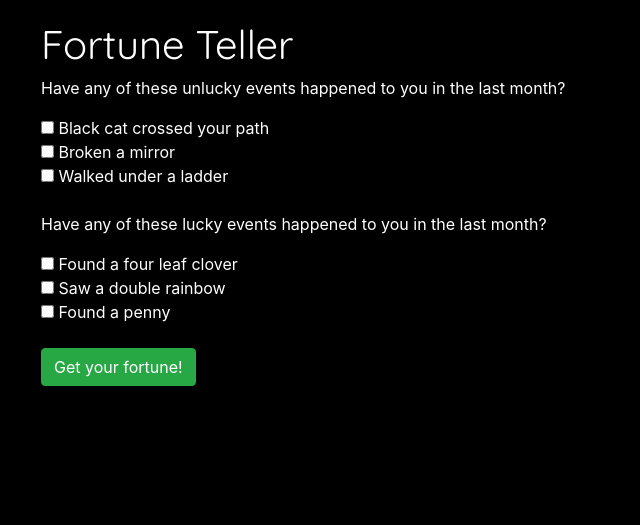
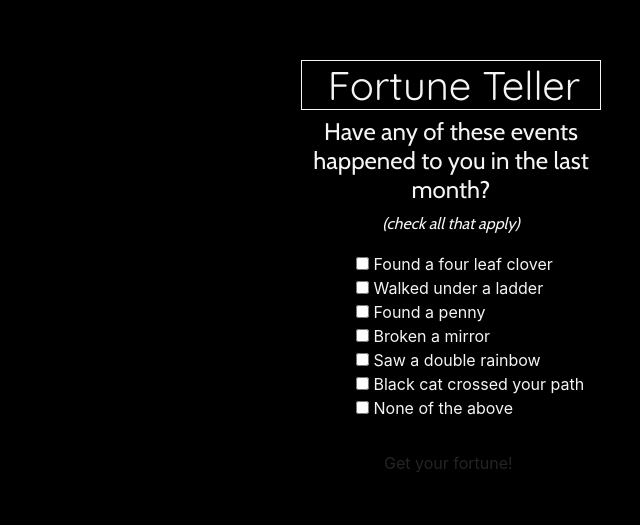
Before and after one commit to mabry1985/fortune-teller, a plain HTML site: page index.html in a window 1280 px wide. Shown: the whole page, without its empty margins (44-684 px from the left). Drawn offline with nearby package versions, Linux system fonts and the light colour scheme.

Commit message:
refactor code and more css styling

```diff
--- a/css/styles.css
+++ b/css/styles.css
@@ -1,23 +1,54 @@
+/* change button color and hover over effect
+
+make body fade away on click
+
+reveal answer in floating crystal ball */
+
 body {
   background-color: black;
-  color:white;
+  color:whitesmoke;
+  margin: auto;
+  width: 50%;
+  padding: 10px;
+  padding-top: 40px;
 }
 
+
 h1 {
-  padding-top: 20px;
-}
-h1, span {
   font-family: 'Quicksand', sans-serif;
+  text-align: center;
+  max-width: 300px;
+  margin-top: 20px;
+  padding-left: 6px;
+  border: 1px solid whitesmoke;
+  color: whitesmoke;
 }
 
-input{
+form {
+  padding-left: 55px;
+}
+
+input, .heading{
+text-align: center;
 font-family: 'Cabin', sans-serif;
+max-width: 300px;
 }
+
+button{
+  margin-left: 15px;
+  background-color: whitesmoke;
+}
+
+.output {
+  margin-left: 35px;
+  /* text-align: center; */
+}
+
 
 span {
   display: inline-block;
   text-shadow: 0 0 0 whitesmoke;
-  animation: smoky 5s 3s both;
+  animation: smoky 4s 2s both;
   color: transparent;
 }
 
@@ -54,8 +85,8 @@ span:nth-child(even){
   }
 }
 
-@for $item from 1 through 21 {
+/* @for $item from 1 through 21 {
   span:nth-of-type(#{$item}){
     animation-delay: #{(3 + ($item/10))}s;
   }
-}
+} */
--- a/index.html
+++ b/index.html
@@ -13,25 +13,24 @@
     <div class="container">
 
       <h1>Fortune Teller</h1>
-
+      <div class="heading">
+        <h4>Have any of these events happened to you in the last month?</h4>
+        <p><em>(check all that apply)</em>
+      </div>
         <form id="fortune">
           <div class="form-group">
-           <p>Have any of these unlucky events happened to you in the last month?</p>
-           <input class="unlucky" type="checkbox" name="unlucky" value="6"> Black cat crossed your path<br>
-           <input class="unlucky" type="checkbox" name="unlucky" value="6"> Broken a mirror<br>
-           <input class="unlucky" type="checkbox" name="unlucky" value="6"> Walked under a ladder<br>
-
-           <br>
-
-           <p>Have any of these lucky events happened to you in the last month?</p>
-           <input class="lucky" type="checkbox" name="lucky" value="-6"> Found a four leaf clover<br>
-           <input class="lucky" type="checkbox" name="lucky" value="-6"> Saw a double rainbow<br>
-           <input class="lucky" type="checkbox" name="lucky" value="-6"> Found a penny<br><br>
-           <button type="button" class="btn btn-success">Get your fortune!</button>
+            <input type="checkbox" name="input" value="-6"> Found a four leaf clover<br>
+            <input type="checkbox" name="input" value="6"> Walked under a ladder<br>
+            <input type="checkbox" name="input" value="-6"> Found a penny<br>
+            <input type="checkbox" name="input" value="6"> Broken a mirror<br>
+            <input type="checkbox" name="input" value="-6"> Saw a double rainbow<br>
+            <input type="checkbox" name="input" value="6"> Black cat crossed your path<br>
+            <input type="checkbox" name="input" value="100"> None of the above<br><br>
+            <button type="button" class="btn">Get your fortune!</button>
           </div>
         </form>
       <br>
+    </div>
     <h3 class="output"></h3>
-   </div>
   </body>
 </html>
--- a/js/scripts.js
+++ b/js/scripts.js
@@ -1,16 +1,22 @@
-$(document).ready(function(){
-  $(".btn").click(function(){
+$(document).ready(function () {
+  $('.btn').click(function () {
     var sum = 0;
-    $("input:checkbox[name=lucky]:checked, input:checkbox[name=unlucky]:checked").each(function(){
+    $('input:checkbox[name=input]:checked').each(function () {
       var fortune = parseInt($(this).val());
         sum += fortune;
-      if(sum === 0) {
+      if (sum === 0) {
         $(".output").html("<span>A</span><span>n</span><span>s</span><span>w</span><span>e</span><span>r</span><span>&nbsp;</span><span>u</span><span>n</span><span>c</span><span>l</span><span>e</span><span>a</span><span>r</span><span>.</span>");
       } else if (sum < 0) {
-        $(".output").html("<span>G</span><span>r</span><span>e</span><span>a</span><span>t</span><span>&nbsp;</span><span>t</span><span>h</span><span>i</span><span>n</span><span>g</span><span>s</span><span>&nbsp;</span><span>i</span><span>n</span><span>&nbsp;</span><span>s</span><span>t</span><span>o</span><span>r</span><span>e</span><span>&nbsp;</span><span>f</span><span>o</span><span>r</span><span>&nbsp;</span><span>y</span><span>o</span><span>u</span><span>.</span>");
-      } else if (sum > 0) {
+        $(".output").html("<span>G</span><span>r</span><span>e</span><span>a</span><span>t</span><span>&nbsp;</span><span>t</span><span>h</span><span>i</span><span>n</span><span>g</span><span>s</span><span>&nbsp;</span><span>i</span><span>n</span><span>&nbsp;</span><span>s</span><span>t</span><span>o</span><span>r</span><span>e</span>");
+      } else if (sum > 0 && sum < 18) {
         $(".output").html("<span>G</span><span>o</span><span>&nbsp;</span><span>b</span><span>a</span><span>c</span><span>k</span><span>&nbsp;</span><span>t</span><span>o</span><span>&nbsp;</span><span>b</span><span>e</span><span>d</span>");
-      };
+      } else if (sum === 100) {
+        $(".output").html("<span>Y</span><span>o</span><span>u</span><span>&nbsp;</span><span>n</span><span>e</span><span>e</span><span>d</span><span>&nbsp;</span><span>o</span><span>u</span><span>t</span><span>&nbsp;</span><span>m</span><span>o</span><span>r</span><span>e</span>");
+      } else {
+        $(".output").html("<span>H</span><span>E</span><span>L</span><span>L</span><span>O</span><span>?</span>");
+      }
     });
+
+    console.log(sum);
  });
 });
```
Lines whose indentation alone changed are shown as unchanged.
